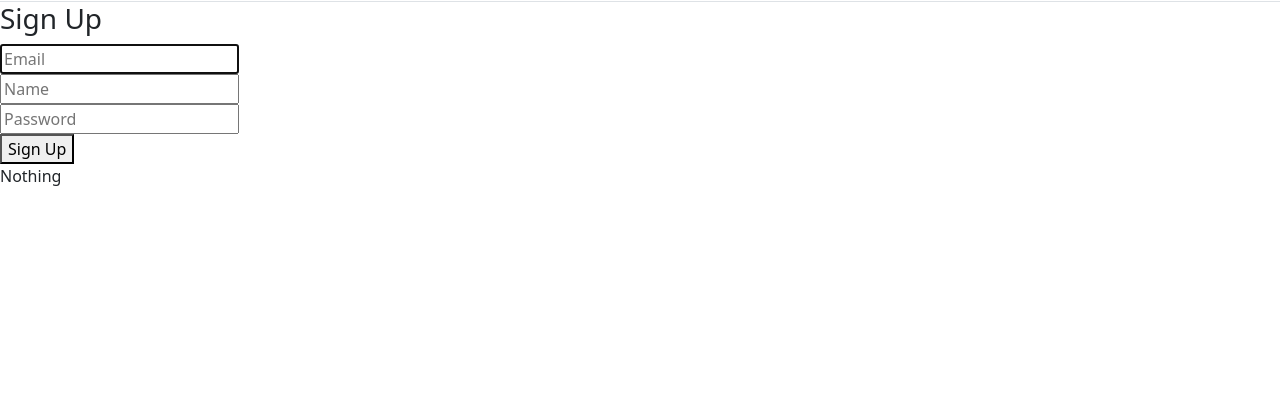
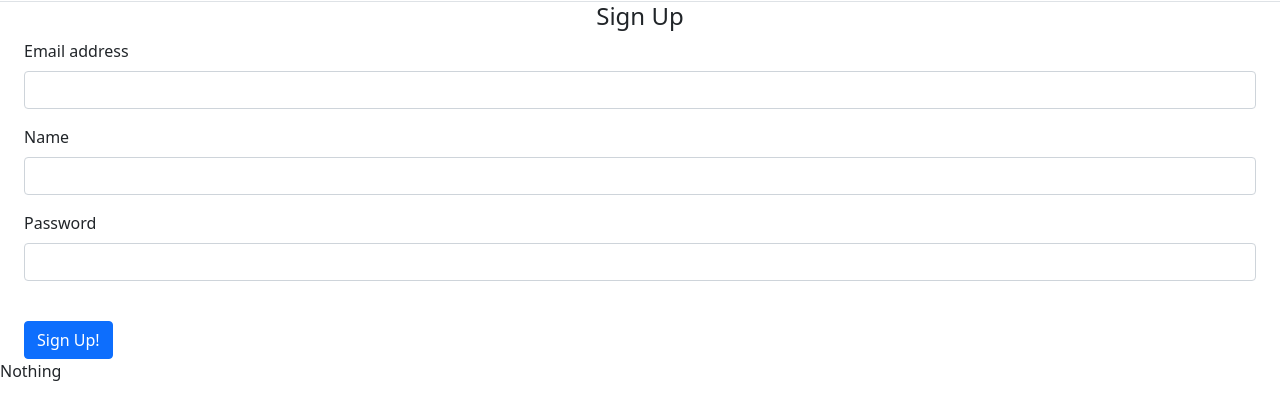
Before and after one commit to ShubeeOro/Neuro-Nuggets, a Flask app: page /signup in a window 1280 px wide. Shown: the part 79-499 px from the top of the page. Run offline with Flask 3, Linux system fonts and the light colour scheme; some libraries are stand-ins or nearby versions.

Commit message:
Create webpage for login and signup

```diff
--- a/neuro_nuggets/templates/pages/signup.html
+++ b/neuro_nuggets/templates/pages/signup.html
@@ -1,40 +1,48 @@
 {% extends "base.html" %}
 
 {% block content %}
-<div class="column is-4 is-offset-4">
-    <h3 class="title">Sign Up</h3>
-    <div class="box">
-        {% with messages = get_flashed_messages() %}
+<!doctype html>
+<html lang="en">
+  <head>
+    <meta charset="utf-8">
+    <meta name="viewport" content="width=device-width, initial-scale=1">
+    <link href="https://cdn.jsdelivr.net/npm/bootstrap@5.0.2/dist/css/bootstrap.min.css" rel="stylesheet" integrity="sha384-EVSTQN3/azprG1Anm3QDgpJLIm9Nao0Yz1ztcQTwFspd3yD65VohhpuuCOmLASjC" crossorigin="anonymous">
+    <link rel="stylesheet" href="ProfilePageCSS.css">
+    <title>Login</title>
+  </head>
+  <body>
+    {% with messages = get_flashed_messages() %}
         {% if messages %}
             <div class="notification is-danger">
                 {{ messages[0] }}. Go to <a href="{{ url_for('auth.login') }}">login page</a>.
             </div>
         {% endif %}
         {% endwith %}
-        <form method="POST" action="/signup">
-            <div class="field">
-                <div class="control">
-                    <input class="input is-large" type="email" name="email" placeholder="Email" autofocus="">
-                </div>
+    <div class="container-fluid">
+        <form class="mx-auto">
+            <h4 class="text-center">Sign Up</h4>
+            <div class="mb-3">
+              <label for="exampleInputEmail1" class="form-label">Email address</label>
+              <input type="email" class="form-control" id="exampleInputEmail1" aria-describedby="emailHelp">
+
+            </div>
+            <div class="mb-3">
+                <label for="exampleInputEmail1" class="form-label">Name</label>
+                <input type="email" class="form-control" id="exampleInputEmail1" aria-describedby="emailHelp">
+
+              </div>
+            <div class="mb-3">
+              <label for="exampleInputPassword1" class="form-label">Password</label>
+              <input type="password" class="form-control" id="exampleInputPassword1">
             </div>
 
-            <div class="field">
-                <div class="control">
-                    <input class="input is-large" type="text" name="name" placeholder="Name" autofocus="">
-                </div>
-            </div>
+            <button type="submit" class="btn btn-primary mt-4">Sign Up!</button>
+          </form>
 
-            <div class="field">
-                <div class="control">
-                    <input class="input is-large" type="password" name="password" placeholder="Password">
-                </div>
-            </div>
+    </div>
+    <script src="https://cdn.jsdelivr.net/npm/bootstrap@5.0.2/dist/js/bootstrap.bundle.min.js" integrity="sha384-MrcW6ZMFYlzcLA8Nl+NtUVF0sA7MsXsP1UyJoMp4YLEuNSfAP+JcXn/tWtIaxVXM" crossorigin="anonymous"></script>
 
-            <button class="button is-block is-info is-large is-fullwidth">Sign Up</button>
-        </form>
-    </div>
-</div>
-
-
+  </body>
+</html>
 
 {% endblock %}
```
Also changed, not shown: neuro_nuggets/Static/Login.css (added, +39 -0 lines), neuro_nuggets/Static/signup.css (added, +39 -0 lines), neuro_nuggets/templates/pages/login.html (+30 -23 lines), data/storage.db/storage.db.
